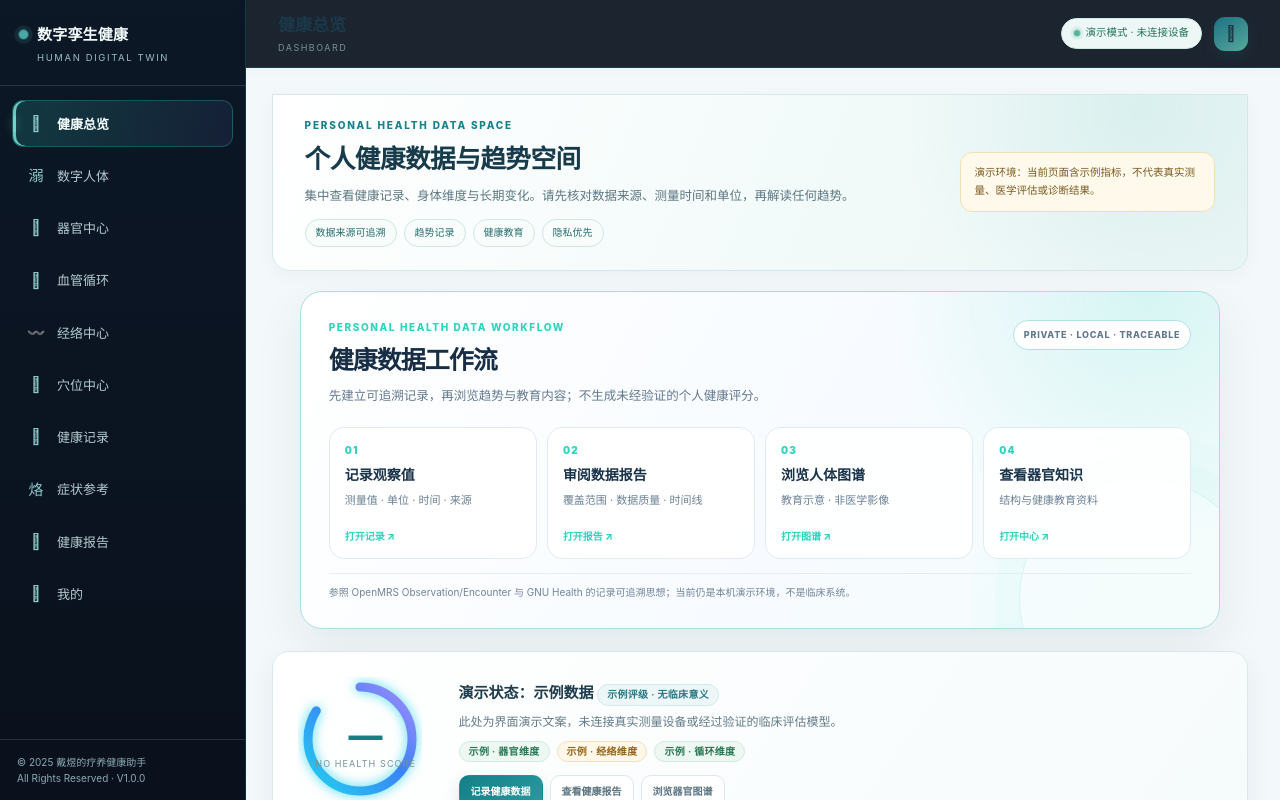
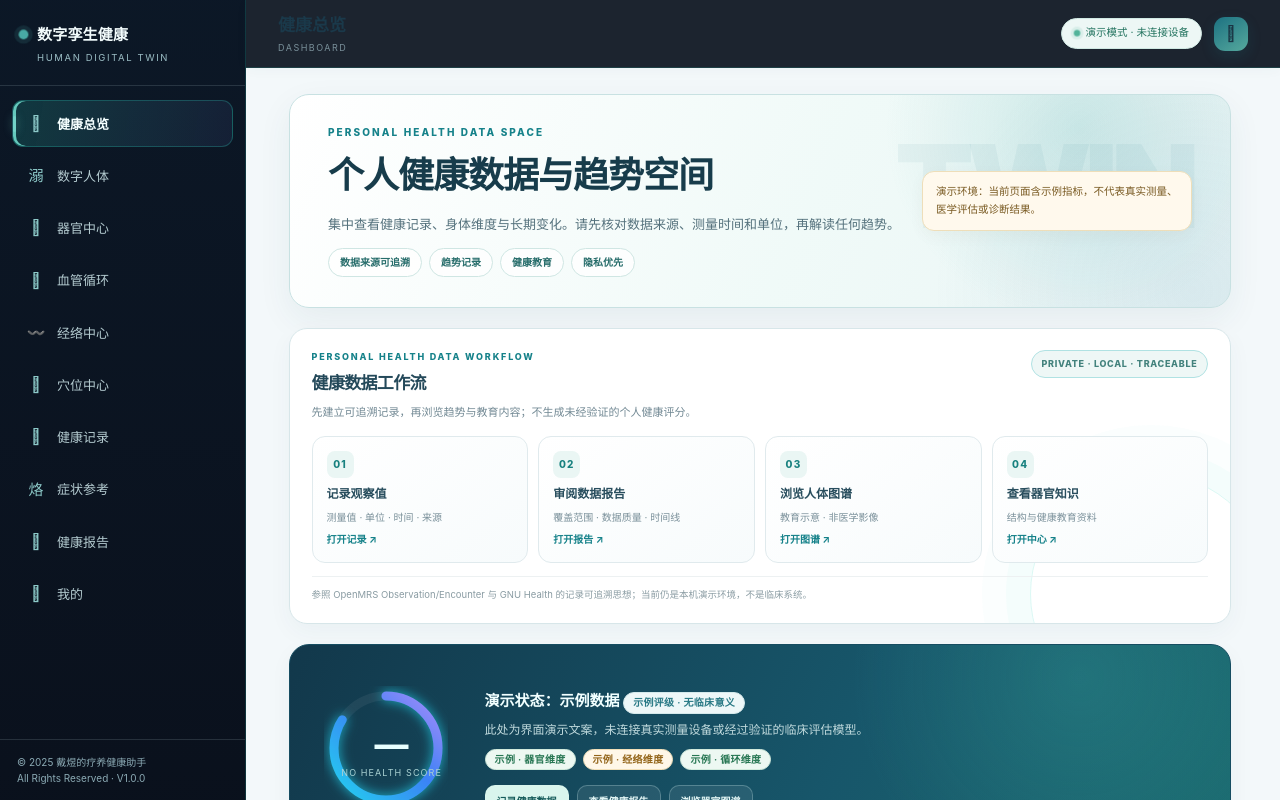
Before and after one commit to Ternence-Dai/Human-Digital-Twin-Health, a website: page index.html in a window 1280 px wide. Both pictures are taken after a click on the button "进入演示环境". Drawn offline with Linux system fonts and the light colour scheme.

Commit message:
Redesign health twin dashboard as traceable data workspace V4

```diff
--- a/assets/css/product-system.css
+++ b/assets/css/product-system.css
@@ -562,3 +562,97 @@
 @media(max-width:900px){.product-workflow__grid{grid-template-columns:repeat(2,minmax(0,1fr))}}
 @media(max-width:560px){.product-workflow{margin:12px 12px 18px;padding:16px;border-radius:17px}.product-workflow__head{display:block}.product-workflow__mode{display:inline-flex;margin-top:11px}.product-workflow__grid{gap:8px}.product-workflow__item{min-height:122px;padding:12px}.product-workflow__item b{font-size:13px}}
 @media(prefers-reduced-motion:reduce){.product-workflow__item{transition:none}.product-workflow__item:hover{transform:none}}
+
+
+/* V4 · Human Digital Twin command workspace */
+.pages{max-width:1680px;margin:0 auto}
+.health-intro{
+  position:relative;isolation:isolate;overflow:hidden;
+  min-height:196px;padding:30px clamp(22px,3vw,42px);
+  border:1px solid #c8e1e2;border-radius:20px;
+  background:
+    radial-gradient(circle at 84% 16%,rgba(59,165,163,.19),transparent 24%),
+    radial-gradient(circle at 96% 92%,rgba(82,144,180,.12),transparent 28%),
+    linear-gradient(115deg,#fff 0%,#f0faf8 55%,#eaf5f5 100%);
+  box-shadow:0 12px 34px rgba(23,78,83,.065);
+}
+.health-intro:after{
+  content:"TWIN";position:absolute;z-index:-1;right:4%;top:16%;
+  font-size:clamp(68px,9vw,126px);font-weight:900;letter-spacing:-7px;
+  color:rgba(26,117,119,.055);line-height:1;
+}
+.health-intro>div:first-child{max-width:820px}
+.health-intro .eyebrow{font-size:10px;letter-spacing:2.1px;color:#16828a}
+.health-intro h2{font-size:clamp(25px,3vw,36px);letter-spacing:-1px;margin:8px 0;color:#173c4b}
+.health-intro p{font-size:13px;max-width:720px;color:#54717c;line-height:1.85}
+.health-intro .health-tags span{padding:6px 11px;font-size:10px;font-weight:700;background:rgba(255,255,255,.8)}
+.health-intro .health-state{position:relative;z-index:1;max-width:270px;background:#fff9ed;border-color:#eedeb9;box-shadow:0 5px 16px rgba(105,81,31,.045)}
+.product-workflow{
+  margin:0 0 20px;padding:21px 22px;border-radius:18px;
+  border:1px solid #d7e6e9;background:#fff;
+  box-shadow:0 8px 24px rgba(27,70,82,.045);
+}
+.product-workflow__head{display:flex;align-items:flex-start;justify-content:space-between;gap:16px;margin-bottom:15px}
+.product-workflow__head .eyebrow{font-size:9px;letter-spacing:1.8px;color:#16828a;font-weight:850}
+.product-workflow__head h3{font-size:17px;color:#24495a;margin:4px 0}
+.product-workflow__head p{font-size:11px;color:#728994;line-height:1.65}
+.product-workflow__mode{white-space:nowrap;padding:6px 10px;border-radius:30px;background:#eef7f6;color:#43827d;font-size:9px;font-weight:800;letter-spacing:.7px}
+.product-workflow__grid{display:grid;grid-template-columns:repeat(4,minmax(0,1fr));gap:10px}
+.product-workflow__item{
+  display:flex;flex-direction:column;align-items:flex-start;gap:7px;min-height:118px;
+  padding:14px;border:1px solid #e0eaed;border-radius:13px;background:linear-gradient(145deg,#fff,#f7fbfc);
+  text-align:left;transition:transform .18s,border-color .18s,box-shadow .18s;
+}
+.product-workflow__item:hover{transform:translateY(-3px);border-color:#add4d5;box-shadow:0 10px 22px rgba(30,103,108,.075)}
+.product-workflow__item i{display:grid;place-items:center;width:27px;height:27px;border-radius:8px;background:#eaf6f4;color:#18817f;font-size:10px;font-style:normal;font-weight:850}
+.product-workflow__item b{font-size:12px;color:#294e5e}
+.product-workflow__item small{font-size:10px;color:#7a909a;line-height:1.5}
+.product-workflow__item span{margin-top:auto;color:#16828a;font-size:10px;font-weight:750}
+.product-workflow__foot{margin-top:13px;padding-top:10px;border-top:1px solid #edf1f2;color:#8a9ca3;font-size:9.5px;line-height:1.6}
+.score-card{
+  position:relative;overflow:hidden;min-height:220px;padding:28px clamp(20px,3vw,34px);
+  border:1px solid #164d61!important;border-radius:20px!important;
+  background:
+    radial-gradient(circle at 84% 15%,rgba(70,190,180,.2),transparent 28%),
+    linear-gradient(115deg,#12384b 0%,#17566a 58%,#1b6b70 100%)!important;
+  box-shadow:0 16px 36px rgba(20,73,88,.15)!important;
+}
+.score-card:after{content:"";position:absolute;right:5%;top:-40%;width:300px;height:300px;border:1px solid rgba(255,255,255,.12);border-radius:50%;box-shadow:0 0 0 22px rgba(255,255,255,.025),0 0 0 48px rgba(255,255,255,.02)}
+.score-card .ring-center .v{color:#e8ffff}
+.score-card .ring-center .u{color:#a9d1d2}
+.score-info h3{color:#f1ffff}
+.score-info .desc{color:#c0dadd}
+.score-info .home-action-row{display:flex;flex-wrap:wrap;gap:8px;margin-top:15px}
+.score-info .btn.ghost{color:#e3f6f5;border-color:rgba(222,250,249,.25);background:rgba(255,255,255,.08)}
+.score-info .btn.primary{background:#d9f5ed;color:#155b5a;box-shadow:none}
+.metrics-grid{gap:13px}
+.metric-card{position:relative;overflow:hidden;min-height:124px;padding:17px 18px}
+.metric-card:after{content:"";position:absolute;right:-18px;top:-20px;width:74px;height:74px;border-radius:50%;background:rgba(39,145,145,.045)}
+.metric-card .vv{letter-spacing:-.7px}
+.quick-grid{gap:13px}
+.quick-item{min-height:142px;display:flex;flex-direction:column;align-items:flex-start;justify-content:flex-start;gap:10px;text-align:left}
+.quick-item .qi{width:42px;height:42px}
+.quick-item .qt{font-size:12px}
+.quick-item .qd{font-size:10px;color:#82959e;line-height:1.55}
+.content,.page{min-width:0}
+.page .glass,.page .card{box-shadow:0 7px 22px rgba(26,67,81,.045)!important}
+.page .sec-title{margin-top:28px}
+.page .footer-note{margin-top:26px;padding:15px 17px;border:1px solid #dce8ec;border-radius:13px;background:#fff;color:#81949d;font-size:10px;line-height:1.8}
+@media(max-width:860px){
+ .health-intro{align-items:flex-start;flex-direction:column}
+ .health-intro .health-state{max-width:none;width:100%}
+ .product-workflow__grid{grid-template-columns:repeat(2,minmax(0,1fr))}
+ .product-workflow__head{flex-direction:column}
+}
+@media(max-width:520px){
+ .health-intro{padding:21px 17px;border-radius:15px}
+ .health-intro:after{right:0;top:8%;font-size:65px}
+ .product-workflow{padding:16px 13px}
+ .product-workflow__grid{grid-template-columns:1fr 1fr;gap:7px}
+ .product-workflow__item{min-height:122px;padding:11px 9px}
+ .product-workflow__item small{font-size:9px}
+ .score-card{padding:19px 15px;gap:14px}
+ .score-info .home-action-row{display:grid;grid-template-columns:1fr}
+ .score-info .home-action-row .btn{width:100%}
+ .quick-grid{grid-template-columns:repeat(2,minmax(0,1fr))}
+}
```
